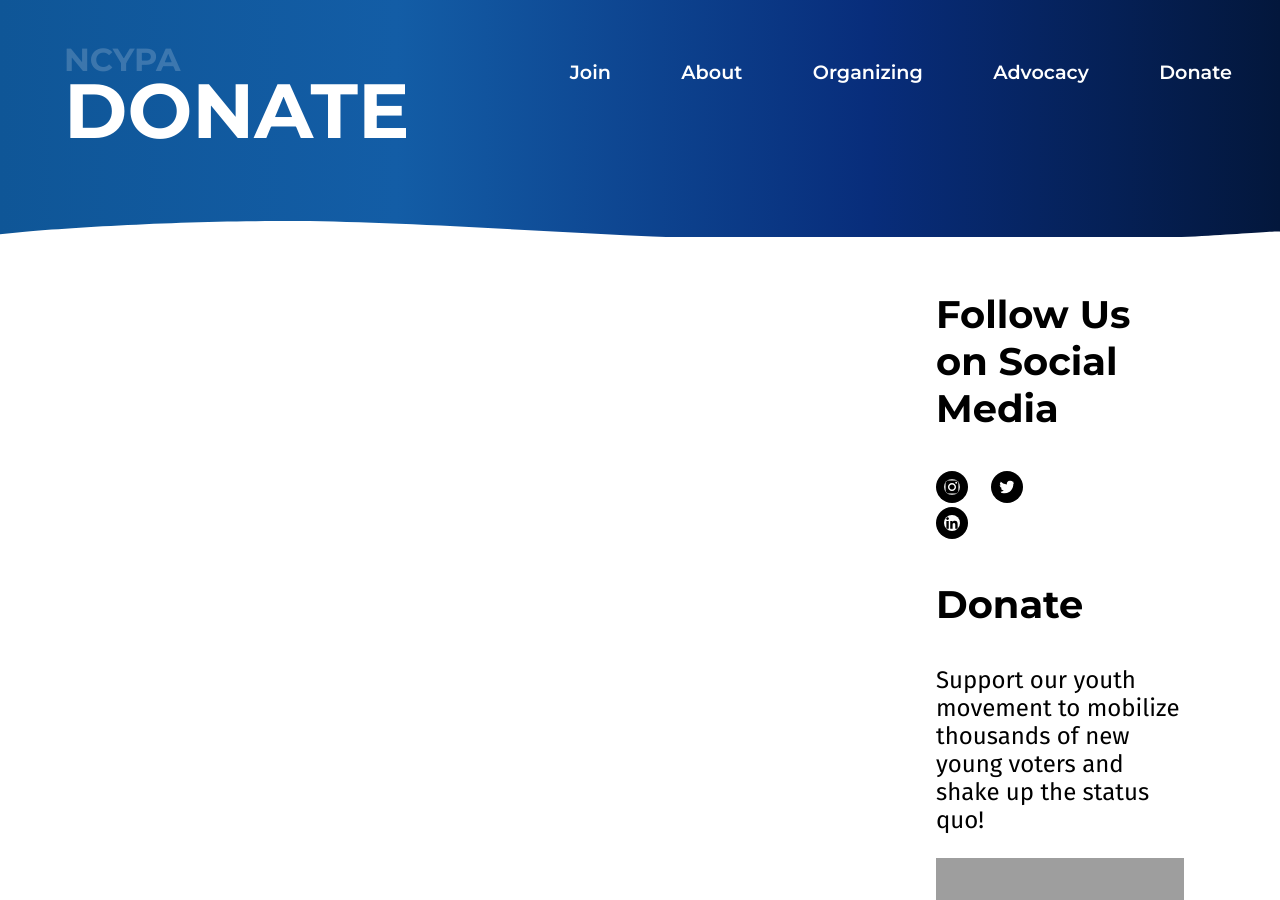
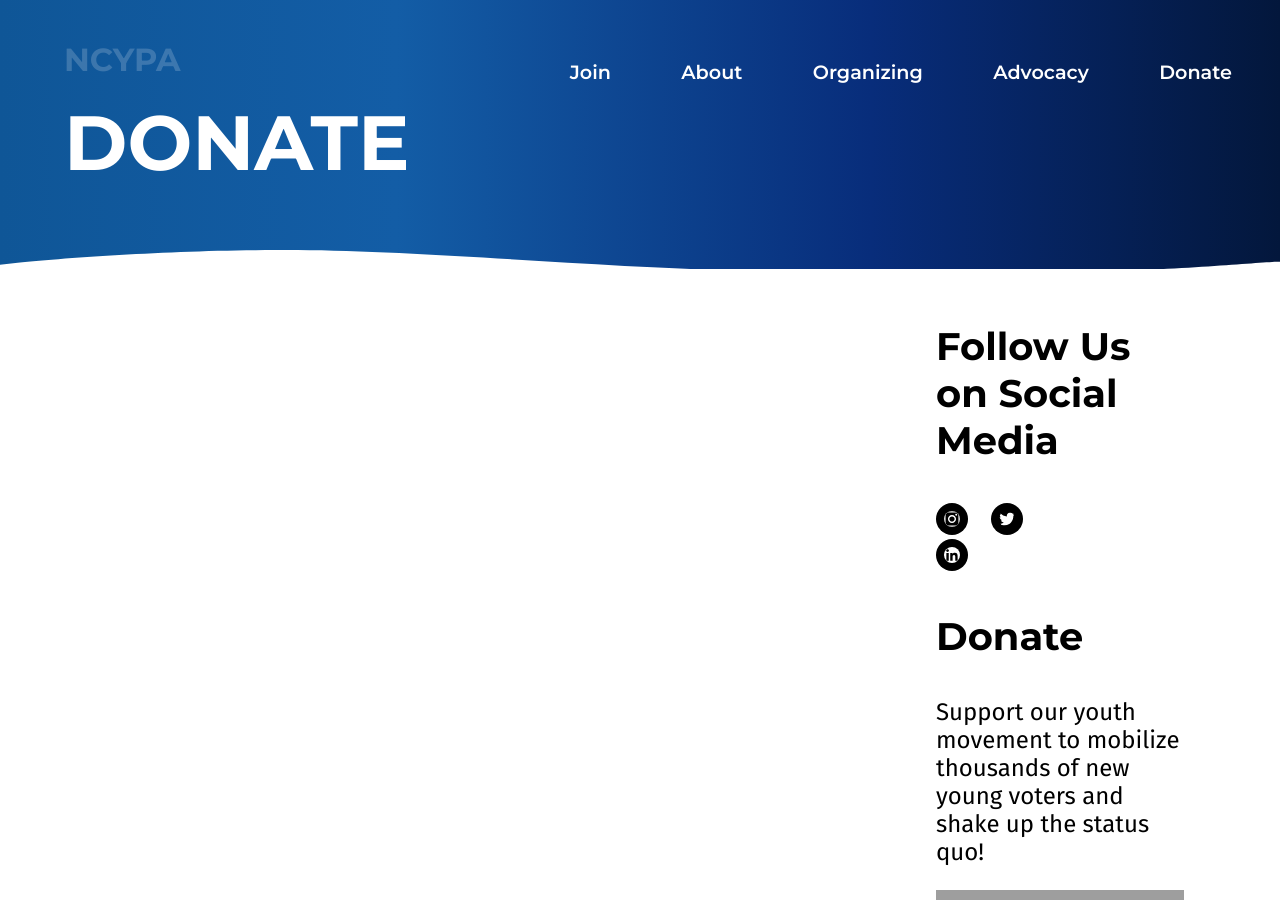
Before and after one commit to JacksonMeade/ncypa, a Jekyll site: the page built from ARCHIVE/2022-07-08-compare.md, in a window 1280 px wide and 900 px high. Built offline with Jekyll 4.4.1, drawn with Linux system fonts in a browser that asks for light colours; nearby versions of some CDN libraries; a script that is not in the unit is left out; grey boxes are pictures that could not be loaded.

Commit message:
more aesthetic fixes

```diff
--- a/assets/css/theme.css
+++ b/assets/css/theme.css
@@ -159,7 +159,7 @@ html[data-site="EF"] .jumbotron, html[data-site="EF"] .minitron, html[data-site=
 .minitron h1 {
     font-size: 7vw;
 
-    margin-top: 3rem;
+    margin-top: 5rem;
     margin-right: 0.2rem;
     margin-left: 0rem;
 }
```
